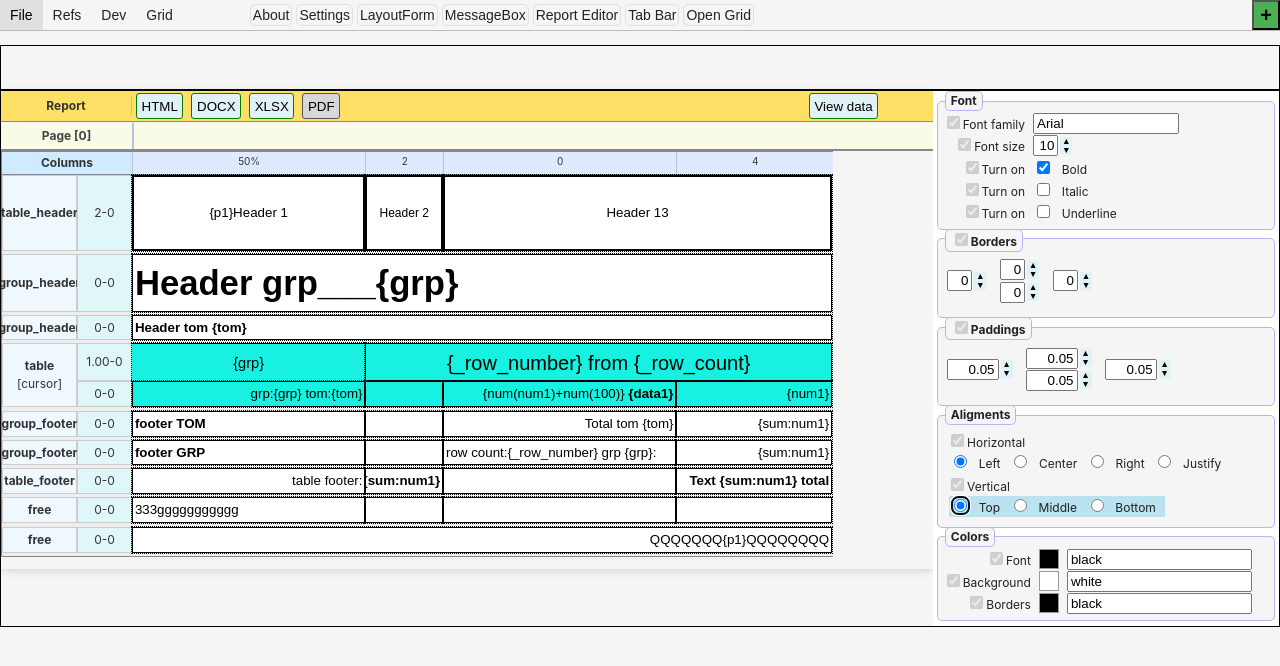
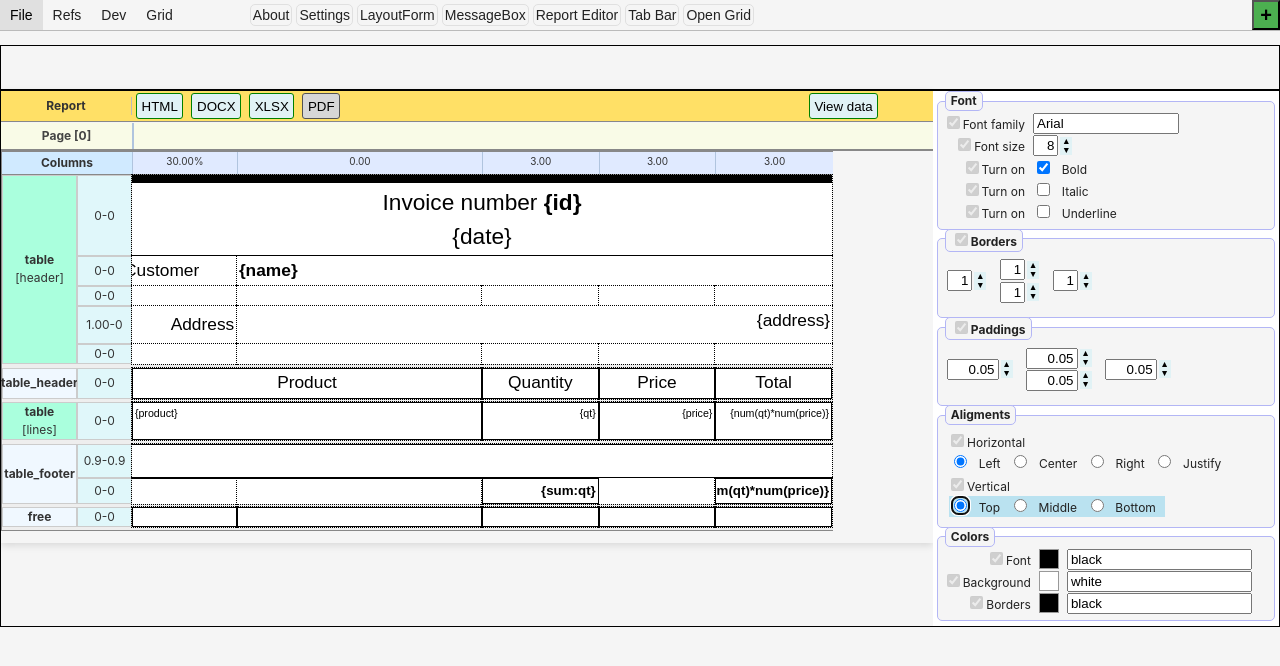
Before and after one commit to AndreiPuchko/q2web, a React (Vite) app: page / in a window 1280 px wide. Shown: the top 666 px of the page. Built offline with nearby package versions, Linux system fonts and the light colour scheme.

Commit message:
table section background

```diff
--- a/src/components/reportEditor/Q2ReportEditor.tsx
+++ b/src/components/reportEditor/Q2ReportEditor.tsx
@@ -678,7 +678,8 @@ class ReportView extends React.Component<any, {
                 <div
                     className="q2-report-rowssection-header"
                     style={{
-                        background: isSelected ? selectionColor : "#f0f8ff",
+                        background: isSelected ? selectionColor :(rowSet.role === "table" ? "#AAFFDD" : "#f0f8ff"),
+                        // color: rowSet.role === "table" ? "green" : "#f0f8ff",
                         gridRow: `1 / span ${rowCount}`,
                         textDecoration: isHidden ? "line-through" : undefined,
                         color: isHidden ? "#888" : undefined,
--- a/src/components/reportEditor/test_report.ts
+++ b/src/components/reportEditor/test_report.ts
@@ -1,4 +1,4 @@
-const report_json1 = `{
+const report_json = `{
   "queries": {
     "header": "select invoice.* , customers.name, customers.address from invoice left join customers on invoice.cid = customers.cid where invoice.id = :id ",
     "lines": "select invoice_lines.* from invoice_lines where parent_id = :id norder by id"
@@ -305,7 +305,7 @@ const report_json1 = `{
   "module": "#"
 }`
 
-const report_json= `{
+const report_json1= `{
   "queries": [
     {
       "name": "111",
@@ -638,7 +638,7 @@ const report_json= `{
 }`
 
 
-const data_sets_json1 = `{
+const data_sets_json = `{
   "params": {
     ":id": "1"
   },
@@ -681,7 +681,7 @@ const data_sets_json1 = `{
 }`
 
 
-const data_sets_json = `{
+const data_sets_json1 = `{
         "cursor": [
             {"data1": "XyDlguzuz", "num1": "5", "grp": 0, "tom": 1},
             {"data1": "XInjlysVB", "num1": "4", "grp": 0, "tom": 1},
```
